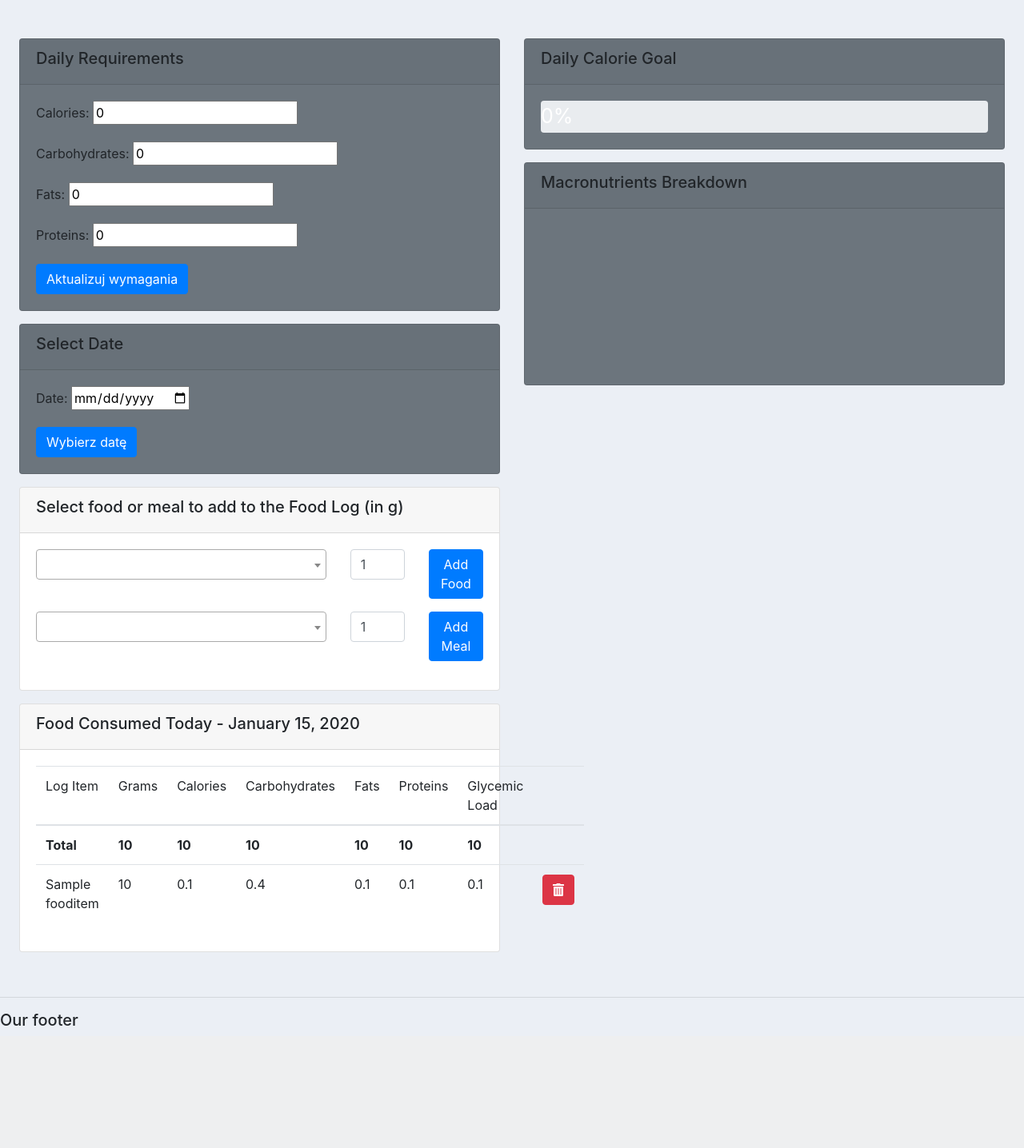
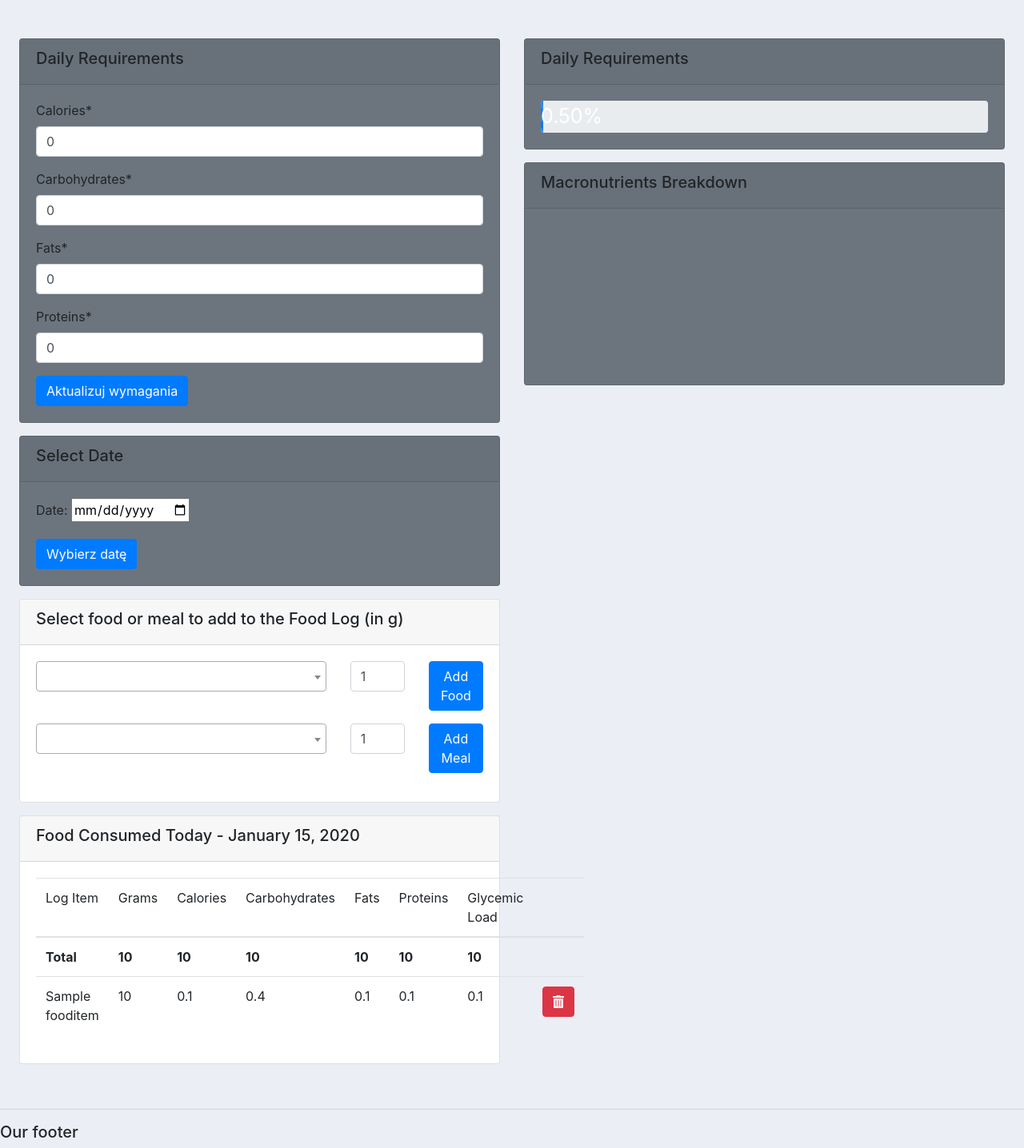
Before and after one commit to jbytow/GLTracker, a Django app: template gltracker/accounts/templates/food_log.html in a window 1280 px wide. Shown: the part 56-1492 px from the top of the page at 80% size. Before the commit the page ends 1339 px from the top, so only its background shows below. Run offline with Django 4.2, Linux system fonts and the light colour scheme; tables that the repository leaves empty hold one stand-in row (values such as "Sample post"); the template is opened without the code that fills it: values that come from a table or form of the project are taken from there, most other values are stand-ins (such as "Sample title", 1, 10 or a date in 2020); a map, chart or similar area stays blank; some libraries are stand-ins or nearby versions.

Commit message:
0.93 Daily Requiremenets WIP

```diff
--- /dev/null
+++ b/gltracker/accounts/static/accounts/js/foodLog.js
@@ -0,0 +1,27 @@
+var calories = document.querySelector('th[data-calories]').getAttribute('data-calories');
+var carbohydrates = parseFloat(document.querySelector('th[data-carbohydrates]').getAttribute('data-carbohydrates'));
+var fats = parseFloat(document.querySelector('th[data-fats]').getAttribute('data-fats'));
+var proteins = parseFloat(document.querySelector('th[data-proteins]').getAttribute('data-proteins'));
+
+console.log("Calories:", calories);
+console.log("Carbohydrates:", carbohydrates);
+console.log("Fats:", fats);
+console.log("Proteins:", proteins);
+
+
+// Calorie Goal Progress Bar
+
+// Get the calorie goal from the form input
+var calorieGoal = parseFloat(document.getElementById('id_calorie_goal').value) || 2000; // Default to 2000 if no value or invalid value
+console.log("Calorie Goal", calorieGoal)
+
+var caloriePercentage = (calories / calorieGoal) * 100;
+console.log("Calorie Percentage", caloriePercentage)
+
+$('.progress-bar').animate({
+    width: caloriePercentage + '%',
+}, 500);
+
+var interval = setInterval(function () {
+    $('.progress-bar').html(caloriePercentage.toFixed(2) + '%');
+}, 500);
--- a/gltracker/accounts/templates/food_log.html
+++ b/gltracker/accounts/templates/food_log.html
@@ -1,6 +1,9 @@
 {% extends 'base.html' %}
 {% load static %}
 {% load crispy_forms_tags %}
+
+
+
 
 <link rel="stylesheet" type="text/css" href="{% static 'accounts/css/accounts_styles.css' %}">
 
@@ -8,6 +11,10 @@
 <link href="https://cdnjs.cloudflare.com/ajax/libs/select2/4.0.13/css/select2.min.css" rel="stylesheet">
 
 <link rel="stylesheet" type="text/css" href="{% static 'accounts/css/accounts_styles.css' %}">
+
+<script src="https://cdnjs.cloudflare.com/ajax/libs/Chart.js/2.9.4/Chart.min.js" crossorigin="anonymous"></script>
+<script defer src="https://code.jquery.com/jquery-3.6.0.min.js"></script>
+<script defer src="{% static 'accounts/js/foodLog.js' %}"></script>
 
 <div class='py-4 mt-auto'>
     <div class='container-fluid px-4'>
@@ -21,8 +28,8 @@
                                 <h5>Daily Requirements</h5>
                             </div>
                             <div class='card-body'>
-                                <form method="post">
-                                    {{ daily_requirements_form.as_p }}
+                                <form method="post", id="id_calorie_goal">
+                                    {{ daily_requirements_form|crispy }}
                                     <button type="submit" name="submit_daily_requirements" class='btn btn-primary'>Aktualizuj wymagania</button>
                                     {% csrf_token %}
                                 </form>
@@ -82,7 +89,7 @@
                                 <h5>Food Consumed Today - {{ selected_date|date:"F j, Y" }}</h5>
                             </div>
                             <div class='card-body'>
-                                <table class='table table-hover'>
+                                <table id='foodlogtable' class='table table-hover'>
                                         <tr>
                                             <td>Log Item</td>
                                             <td>Grams</td>
@@ -94,13 +101,13 @@
                                             <td></td>
                                         </tr>
                                     <tbody>
-                                        <tr style="font-weight: bold;">  <!-- Pogrubienie -->
+                                        <tr style="font-weight: bold;">
                                             <th>Total</th>
                                             <th>{{ total_macros.log_total_quantity }}</th>
-                                            <th>{{ total_macros.log_total_kcal }}</th>
-                                            <th>{{ total_macros.log_total_carbohydrates }}</th>
-                                            <th>{{ total_macros.log_total_fats }}</th>
-                                            <th>{{ total_macros.log_total_proteins }}</th>
+                                            <th data-calories="{{ total_macros.log_total_kcal }}">{{ total_macros.log_total_kcal }}</th>
+                                            <th data-carbohydrates="{{ total_macros.log_total_carbohydrates }}">{{ total_macros.log_total_carbohydrates }}</th>
+                                            <th data-fats="{{ total_macros.log_total_fats }}">{{ total_macros.log_total_fats }}</th>
+                                            <th data-proteins="{{ total_macros.log_total_proteins }}">{{ total_macros.log_total_proteins }}</th>
                                             <th>{{ total_macros.log_total_glycemic_load }}</th>
                                             <th></th>
                                          </tr>
@@ -130,7 +137,7 @@
                         <!-- Daily Goal Display -->
                         <div class='card bg-secondary mb-3'>
                             <div class='card-header'>
-                                <h5>Daily Calorie Goal</h5>
+                                <h5>Daily Requirements</h5>
                             </div>
                             <div class='card-body'>
                                 <!-- This can be expanded with actual logic/data -->
@@ -139,7 +146,7 @@
                                         id='progressBar'
                                         class='progress-bar progress-bar-striped progress-bar-animated'
                                         role='progressbar'
-                                        aria-valuenow='0'
+                                        aria-valuenow='50'
                                         aria-valuemin='0'
                                         aria-valuemax='100'
                                         style='width: 0%; font-size: 25px;'
--- a/gltracker/accounts/templates/profile.html
+++ b/gltracker/accounts/templates/profile.html
@@ -8,7 +8,7 @@
 
 {{ weight_data|json_script:"weight-data" }}
 <script src="https://cdnjs.cloudflare.com/ajax/libs/Chart.js/2.9.4/Chart.min.js" crossorigin="anonymous"></script>
-<script defer src="{% static 'js/userProfile.js' %}"></script>
+<script defer src="{% static 'accounts/js/userProfile.js' %}"></script>
 
 <div class='py-4 mt-auto'>
     <div class='container-fluid px-4'>
```
Also changed, not shown: gltracker/accounts/static/accounts/js/userProfile.js (renamed from gltracker/accounts/static/js/userProfile.js).
